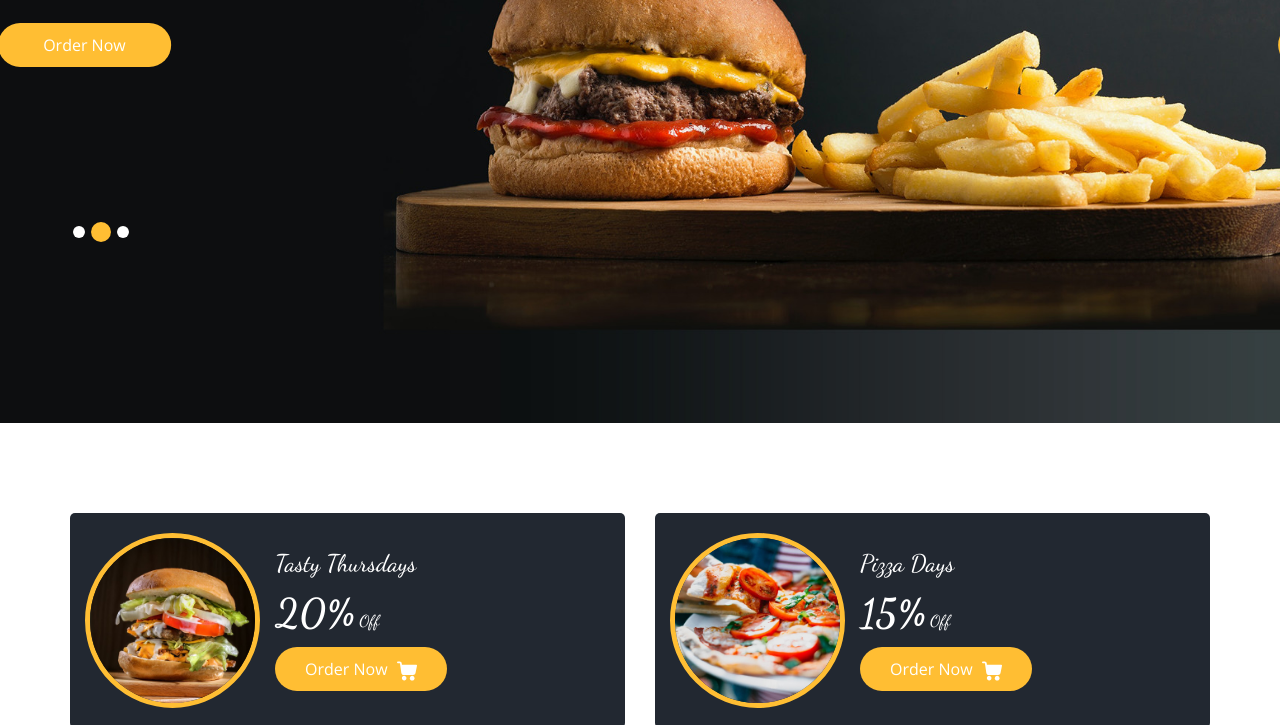
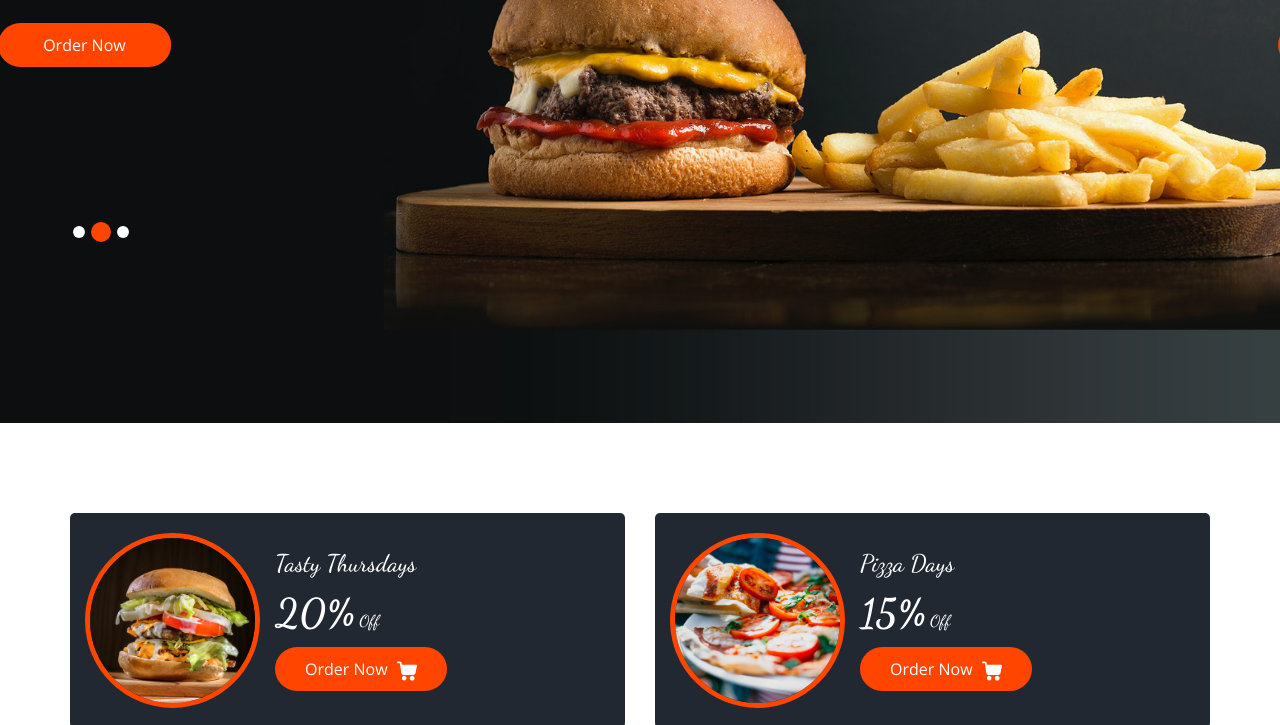
Before and after one commit to clarionke/fast-food-restaurant, a plain HTML site: page index.html in a window 1280 px wide. Shown: the part 377-1102 px from the top of the page. Drawn offline with nearby package versions, Linux system fonts and the light colour scheme; some packages are replaced by stand-ins of ours; files that its build step writes are made by us from their sources.

Commit message:
Merge branch 'main' of https://github.com/clarionke/fast-food-restaurant

```diff
--- a/css/style.scss
+++ b/css/style.scss
@@ -1,6 +1,6 @@
 $white: #ffffff;
 $black: #000000;
-$primary1: #ffbe33;
+$primary1: #ff4500;
 $primary2: #222831;
 $textCol: #1f1f1f;
 
```
